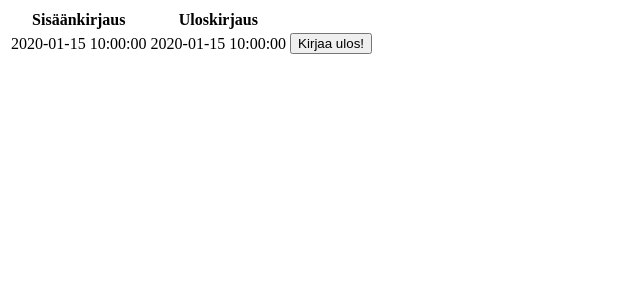
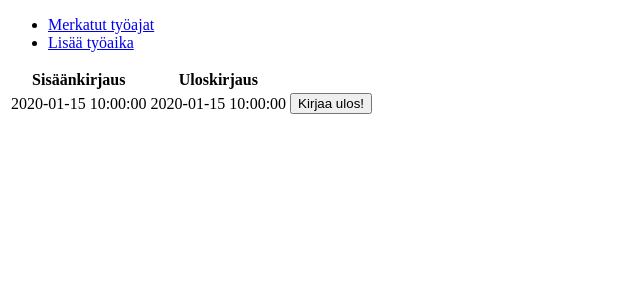
Before and after one commit to sebazai/Tyoajanseuranta, a Flask app: page /kirjaus in a window 1280 px wide. Shown: the top 300 px of the page, without its empty margins (0-640 px from the left). Run offline with Flask 2, Linux system fonts and the light colour scheme; tables that the repository leaves empty hold one stand-in row (values such as "Sample post").

Commit message:
navigaatio lisätty

```diff
--- a/application/templates/layout.html
+++ b/application/templates/layout.html
@@ -6,6 +6,10 @@
 	</head>
 
 	<body>
+		<ul>
+			<li><a href="{{ url_for('kirjaus_index') }}">Merkatut työajat</a></li>
+			<li><a href="{{ url_for('kirjaus_form') }}">Lisää työaika</a></li>
+		</ul>
 		{% block body %}
 		<p>
 			Content.
```
